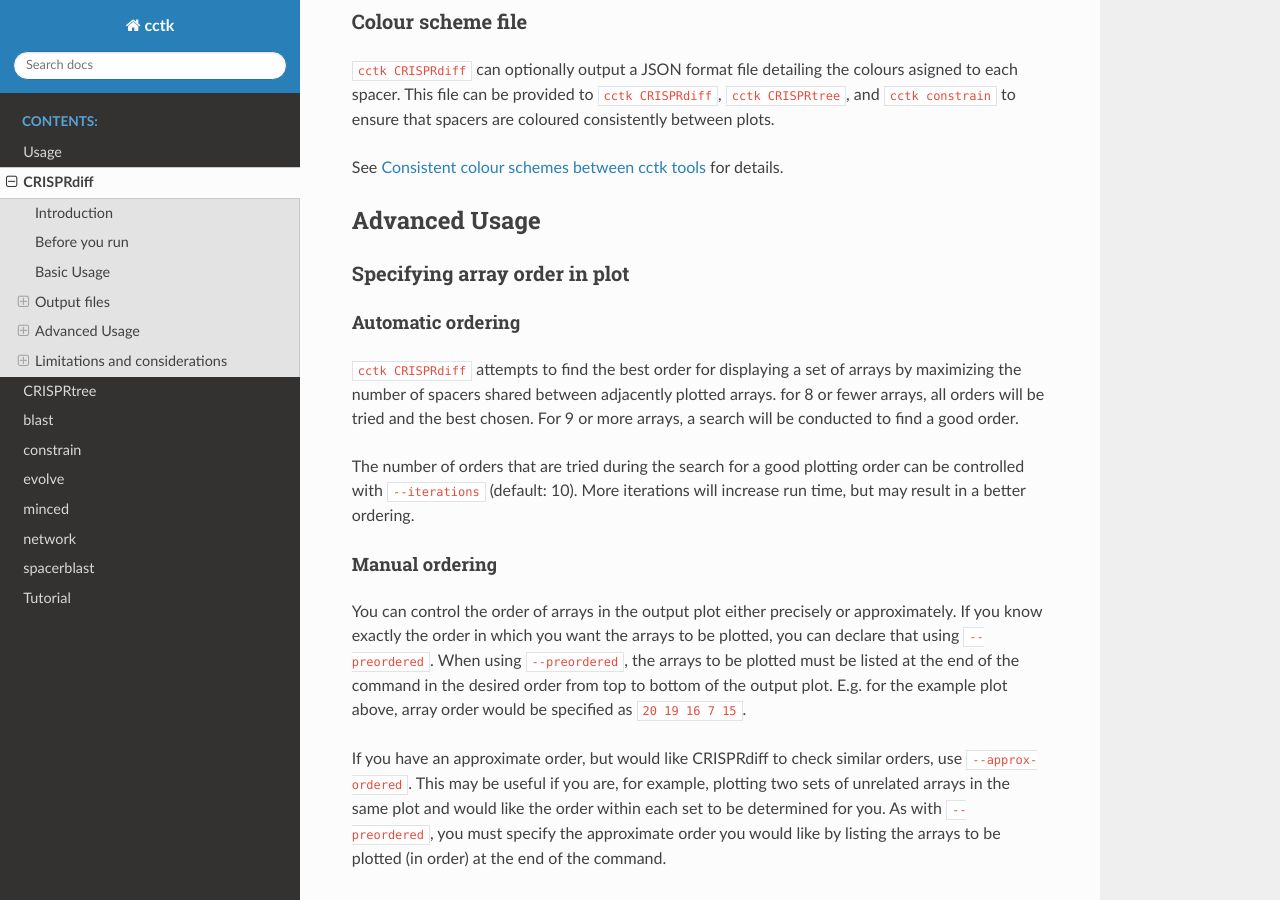
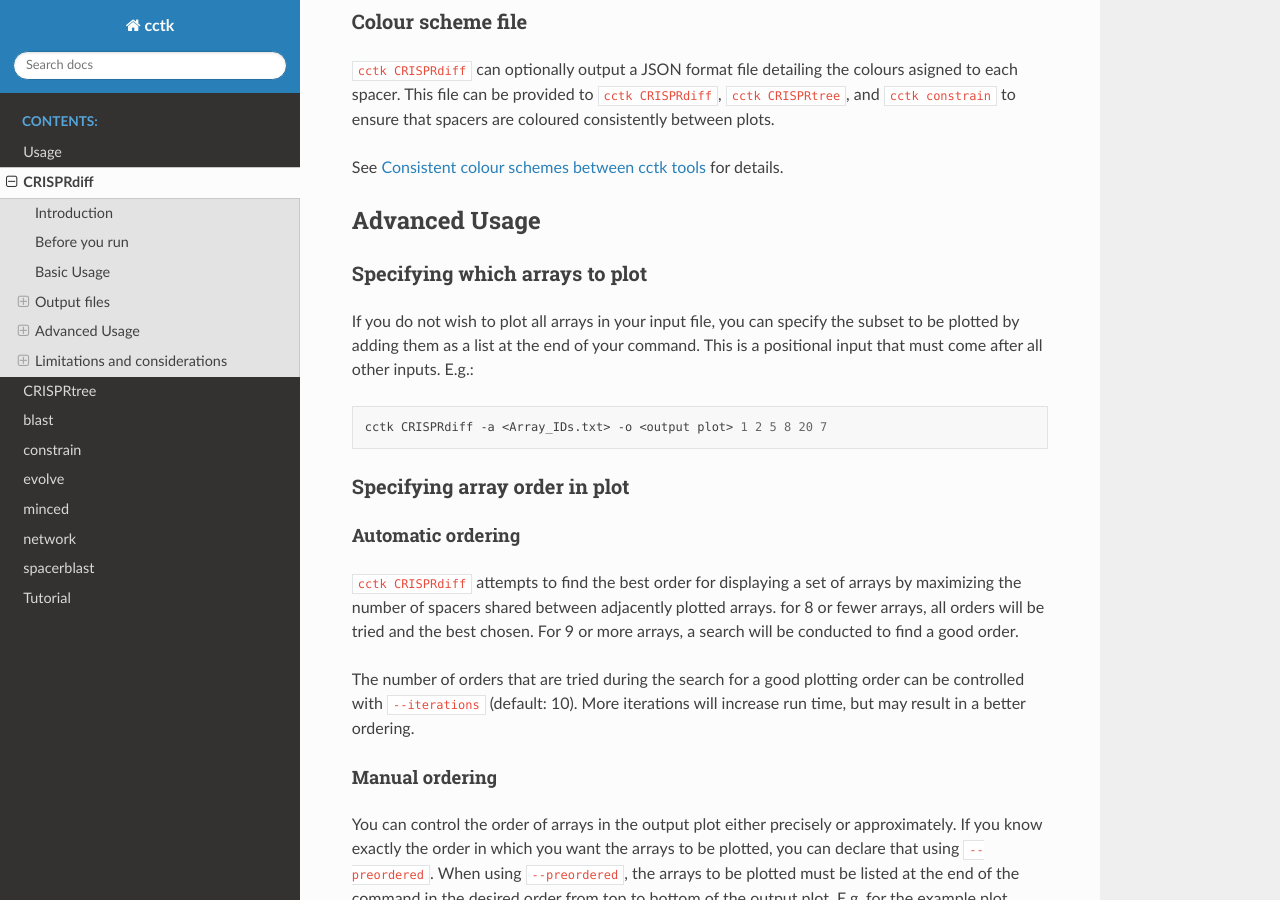
Before and after one commit to Alan-Collins/CRISPR_comparison_toolkit, a Sphinx documentation site: the page built from docs/source/content/CRISPRdiff.rst, in a window 1280 px wide and 900 px high, scrolled down 2678 px. Built offline with Sphinx 7.4.7 and the Read the Docs theme 2.0.0, drawn with Linux system fonts in a browser that asks for light colours.

Commit message:
Add array list input description

```diff
--- a/docs/source/content/CRISPRdiff.rst
+++ b/docs/source/content/CRISPRdiff.rst
@@ -73,6 +73,15 @@ See :ref:`CRISPRdiff-json` for details.
 
 Advanced Usage
 --------------
+
+Specifying which arrays to plot
+^^^^^^^^^^^^^^^^^^^^^^^^^^^^^^^^^^
+
+If you do not wish to plot all arrays in your input file, you can specify the subset to be plotted by adding them as a list at the end of your command. This is a positional input that must come after all other inputs. E.g.:
+
+.. code-block:: shell
+
+	cctk CRISPRdiff -a <Array_IDs.txt> -o <output plot> 1 2 5 8 20 7
 
 Specifying array order in plot
 ^^^^^^^^^^^^^^^^^^^^^^^^^^^^^^
```
